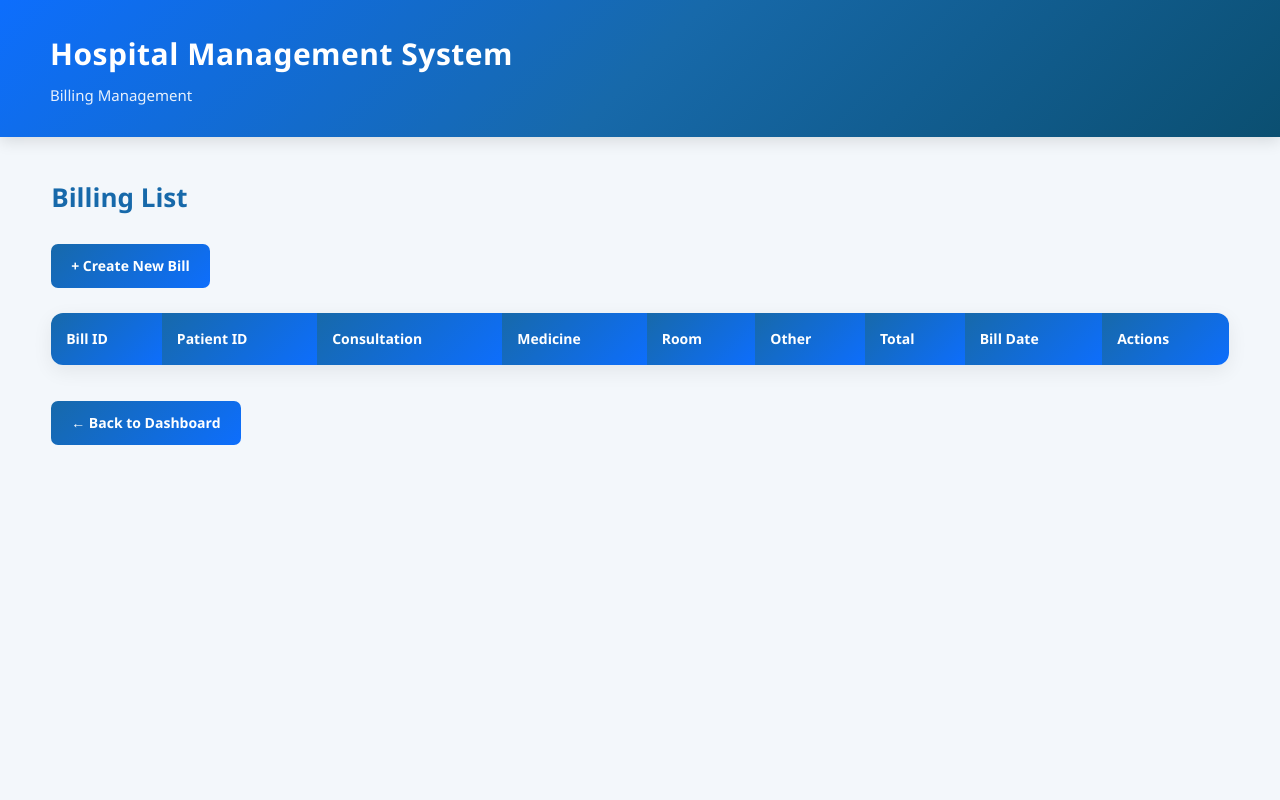
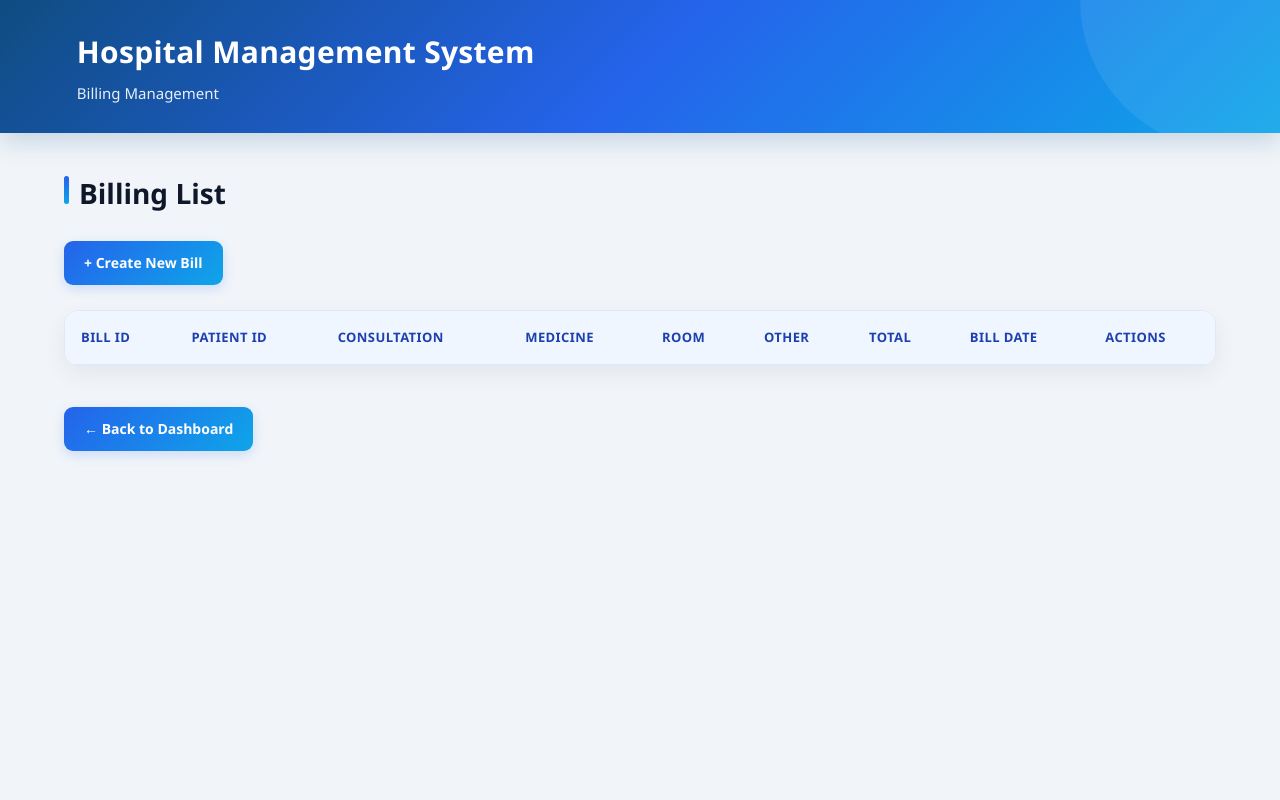
Before and after one commit to sruthiShyamannagar/Hospital_Management_System, a Flask app: page /billing in a window 1280 px wide. Run offline with Flask 3, Linux system fonts and the light colour scheme; data that the repository does not hold is empty.

Commit message:
upgrade hospital website UI

```diff
--- a/static/css/style.css
+++ b/static/css/style.css
@@ -8,95 +8,140 @@
     box-sizing: border-box;
 }
 
+:root {
+    --primary: #2563eb;
+    --primary-dark: #1d4ed8;
+    --secondary: #0ea5e9;
+    --dark: #0f172a;
+    --text: #334155;
+    --muted: #64748b;
+    --light: #f8fafc;
+    --border: #e2e8f0;
+    --white: #ffffff;
+    --success: #16a34a;
+    --warning: #f59e0b;
+    --danger: #ef4444;
+}
+
 body {
     font-family: "Segoe UI", Arial, sans-serif;
-    background: #f3f7fb;
-    color: #263238;
+    background: #f1f5f9;
+    color: var(--text);
     line-height: 1.6;
+    min-height: 100vh;
 }
 
-/* ================================
-   HEADER
-================================ */
+/* ================= HEADER ================= */
 
 .header {
-    background: linear-gradient(135deg, #0d6efd, #1769aa, #0b4f71);
+    background: linear-gradient(135deg, #0f4c81, #2563eb, #0ea5e9);
     color: white;
-    padding: 30px 50px;
-    box-shadow: 0 4px 15px rgba(0, 0, 0, 0.12);
+    padding: 28px 6%;
+    box-shadow: 0 8px 25px rgba(15, 76, 129, 0.2);
+    position: relative;
+    overflow: hidden;
+}
+
+.header::after {
+    content: "";
+    position: absolute;
+    width: 300px;
+    height: 300px;
+    border-radius: 50%;
+    background: rgba(255,255,255,0.08);
+    right: -100px;
+    top: -150px;
 }
 
 .header h1 {
     font-size: 30px;
     font-weight: 700;
-    letter-spacing: 0.5px;
+    letter-spacing: 0.3px;
+    position: relative;
+    z-index: 1;
 }
 
 .header p {
     margin-top: 5px;
     font-size: 15px;
     opacity: 0.9;
+    position: relative;
+    z-index: 1;
 }
 
-/* ================================
-   MAIN CONTAINER
-================================ */
+/* ================= CONTAINER ================= */
 
 .container {
-    width: 92%;
-    max-width: 1250px;
-    margin: 40px auto;
+    width: 90%;
+    max-width: 1350px;
+    margin: 38px auto;
 }
 
 .container h2 {
-    color: #1769aa;
-    font-size: 26px;
+    color: var(--dark);
+    font-size: 28px;
+    font-weight: 700;
     margin-bottom: 25px;
+    position: relative;
+    padding-left: 15px;
 }
 
-/* ================================
-   BUTTONS
-================================ */
+.container h2::before {
+    content: "";
+    position: absolute;
+    left: 0;
+    top: 5px;
+    width: 5px;
+    height: 28px;
+    border-radius: 5px;
+    background: linear-gradient(var(--primary), var(--secondary));
+}
+
+/* ================= BUTTONS ================= */
 
 .btn,
 button {
     display: inline-block;
-    background: linear-gradient(135deg, #1769aa, #0d6efd);
+    background: linear-gradient(135deg, var(--primary), var(--secondary));
     color: white;
     padding: 11px 20px;
     border: none;
-    border-radius: 7px;
+    border-radius: 9px;
     text-decoration: none;
     cursor: pointer;
     font-size: 14px;
     font-weight: 600;
-    transition: all 0.3s ease;
+    transition: all 0.25s ease;
+    box-shadow: 0 4px 12px rgba(37, 99, 235, 0.18);
 }
 
 .btn:hover,
 button:hover {
     transform: translateY(-2px);
-    box-shadow: 0 6px 15px rgba(23, 105, 170, 0.3);
+    box-shadow: 0 8px 20px rgba(37, 99, 235, 0.28);
 }
 
-/* ================================
-   DASHBOARD
-================================ */
+.btn:active,
+button:active {
+    transform: translateY(0);
+}
+
+/* ================= DASHBOARD ================= */
 
 .dashboard {
     display: grid;
     grid-template-columns: repeat(3, 1fr);
-    gap: 25px;
+    gap: 22px;
     margin-top: 30px;
 }
 
 .card {
-    background: white;
-    padding: 30px 25px;
+    background: var(--white);
+    padding: 28px 25px;
     text-align: center;
-    border-radius: 16px;
-    border: 1px solid #e5edf4;
-    box-shadow: 0 6px 20px rgba(0, 0, 0, 0.07);
+    border-radius: 18px;
+    border: 1px solid var(--border);
+    box-shadow: 0 8px 25px rgba(15, 23, 42, 0.06);
     transition: all 0.3s ease;
     position: relative;
     overflow: hidden;
@@ -162,47 +217,50 @@ table {
     border-collapse: separate;
     border-spacing: 0;
     background: white;
-    box-shadow: 0 6px 20px rgba(0, 0, 0, 0.07);
-    border-radius: 12px;
+    box-shadow: 0 8px 25px rgba(15, 23, 42, 0.06);
+    border: 1px solid var(--border);
+    border-radius: 14px;
     overflow: hidden;
 }
 
 th {
-    background: linear-gradient(135deg, #1769aa, #0d6efd);
-    color: white;
-    padding: 15px;
+    background: #eff6ff;
+    color: #1e40af;
+    padding: 16px;
     text-align: left;
-    font-size: 14px;
-    font-weight: 600;
+    font-size: 13px;
+    font-weight: 700;
+    text-transform: uppercase;
+    letter-spacing: 0.4px;
+    border-bottom: 1px solid #dbeafe;
 }
 
 td {
-    padding: 14px;
-    border-bottom: 1px solid #edf1f5;
+    padding: 15px 16px;
+    border-bottom: 1px solid #edf2f7;
     font-size: 14px;
+    color: #475569;
 }
 
 tbody tr {
-    transition: background 0.2s ease;
+    transition: all 0.2s ease;
 }
 
 tbody tr:hover {
-    background: #f0f7fc;
+    background: #f8fbff;
 }
 
 tbody tr:last-child td {
     border-bottom: none;
 }
 
-/* ================================
-   ACTION LINKS
-================================ */
+/* ================= ACTION BUTTONS ================= */
 
 td a {
     display: inline-block;
     padding: 7px 12px;
     margin-right: 5px;
-    border-radius: 6px;
+    border-radius: 7px;
     text-decoration: none;
     font-size: 12px;
     font-weight: 600;
@@ -283,73 +349,61 @@ form br {
 
 form button {
     margin-top: 25px;
-    min-width: 140px;
+    min-width: 145px;
 }
 
-/* ================================
-   INPUT PLACEHOLDER
-================================ */
+/* ================= PLACEHOLDER ================= */
 
 form input::placeholder,
 form textarea::placeholder {
-    color: #9aa7b2;
+    color: #94a3b8;
 }
 
-/* ================================
-   FOOTER
-================================ */
+/* ================= FOOTER ================= */
 
 .footer {
     text-align: center;
-    margin-top: 60px;
+    margin-top: 70px;
     padding: 25px;
     background: white;
-    border-top: 1px solid #e5ebf0;
-    color: #7a8791;
+    border-top: 1px solid var(--border);
+    color: #64748b;
     font-size: 14px;
 }
 
-/* ================================
-   PAGE BACK BUTTON
-================================ */
+/* ================= BACK BUTTON ================= */
 
 .container > .btn:last-child {
-    margin-top: 10px;
+    margin-top: 15px;
 }
 
-/* ================================
-   SCROLLBAR
-================================ */
+/* ================= SCROLLBAR ================= */
 
 ::-webkit-scrollbar {
     width: 9px;
 }
 
 ::-webkit-scrollbar-track {
-    background: #edf2f6;
+    background: #e2e8f0;
 }
 
 ::-webkit-scrollbar-thumb {
-    background: #1769aa;
+    background: #60a5fa;
     border-radius: 10px;
 }
 
 ::-webkit-scrollbar-thumb:hover {
-    background: #0d4f80;
+    background: var(--primary);
 }
 
-/* ================================
-   SELECTION
-================================ */
+/* ================= SELECTION ================= */
 
 ::selection {
-    background: #1769aa;
+    background: var(--primary);
     color: white;
 }
 
-/* ================================
-   MOBILE
-================================ */
+/* ================= RESPONSIVE ================= */
 
 @media (max-width: 1000px) {
 
```
Also changed, not shown: other parts of static/css/style.css (+66 -48 lines).
